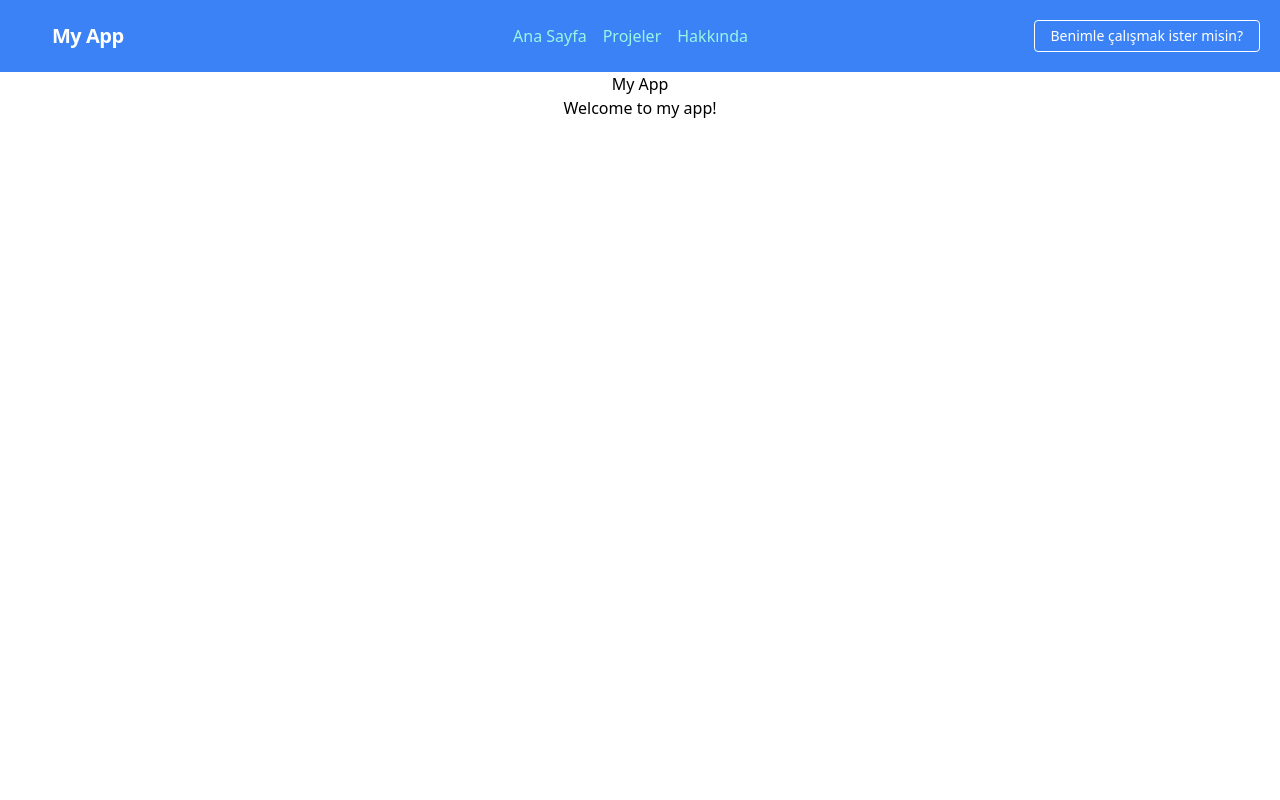
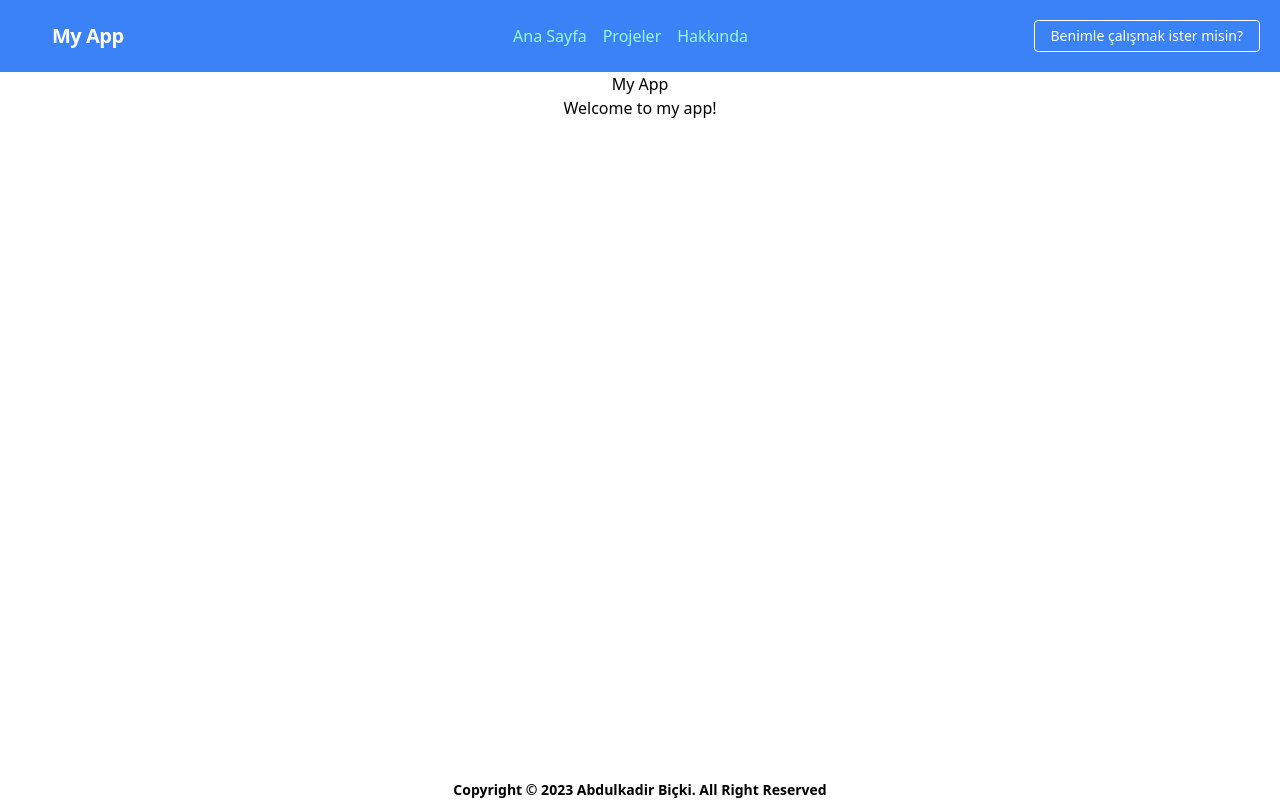
Before and after one commit to akadir8/Portfolio, a React (Create React App) app: page / in a window 1280 px wide. Built offline with nearby package versions, Linux system fonts and the light colour scheme.

Commit message:
Footer added

```diff
--- a/src/App.js
+++ b/src/App.js
@@ -1,4 +1,6 @@
+import React from "react";
 import Navbar from "./components/Navbar";
+import Footer from "./components/Footer";
 
 
 function App() {
@@ -7,6 +9,7 @@ function App() {
       <Navbar/>
      <h1>My App</h1>
      <p>Welcome to my app!</p>
+     <Footer/>
     </div>
   );
 }
--- /dev/null
+++ b/src/components/Footer.js
@@ -0,0 +1,13 @@
+import React from "react";
+
+function Footer() {
+    return (
+      <div className="fixed bottom-0 left-0 w-full font-normal">
+        <p className="text-sm font-bold text-center">
+          Copyright © 2023 Abdulkadir Biçki. All Right Reserved
+        </p>
+      </div>
+    );
+  }
+
+export default Footer;
```
